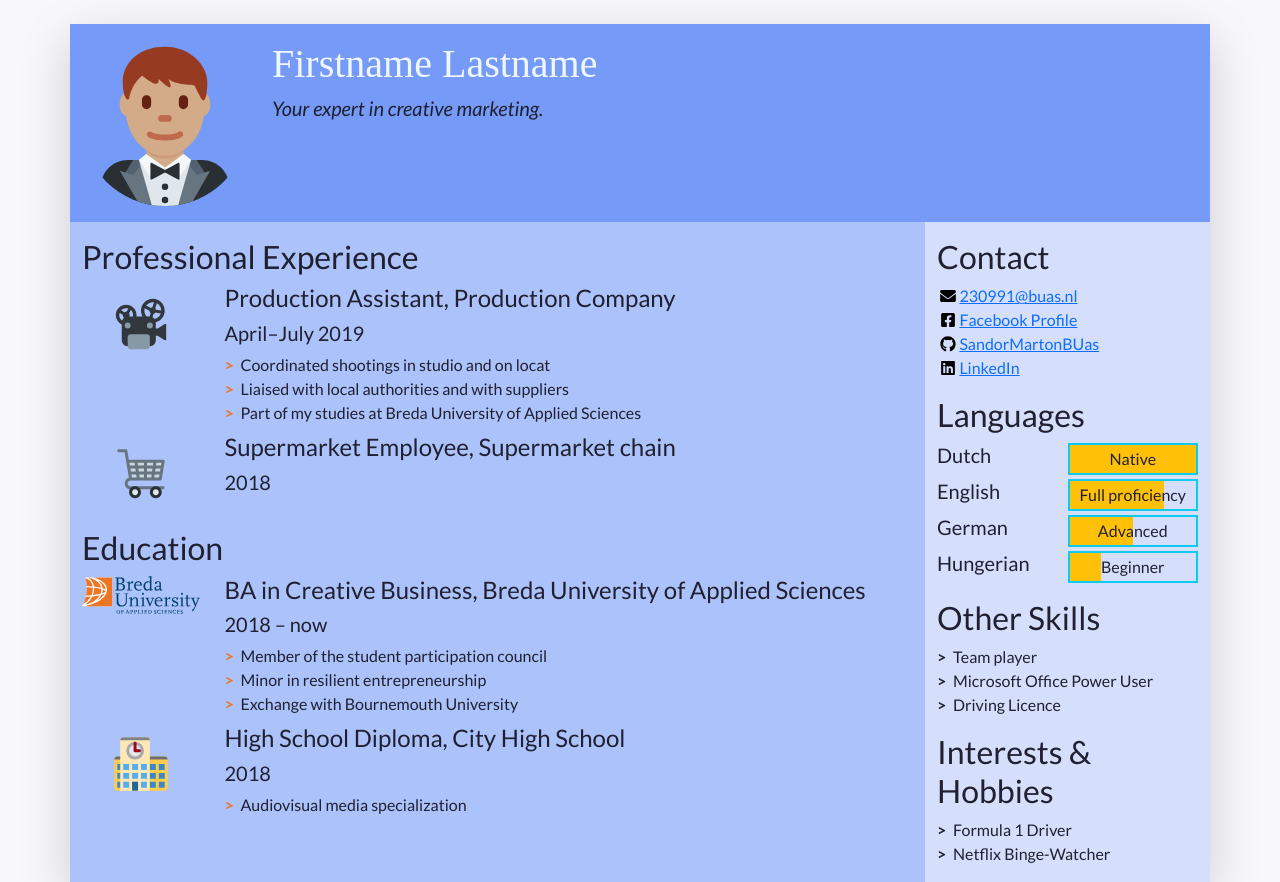
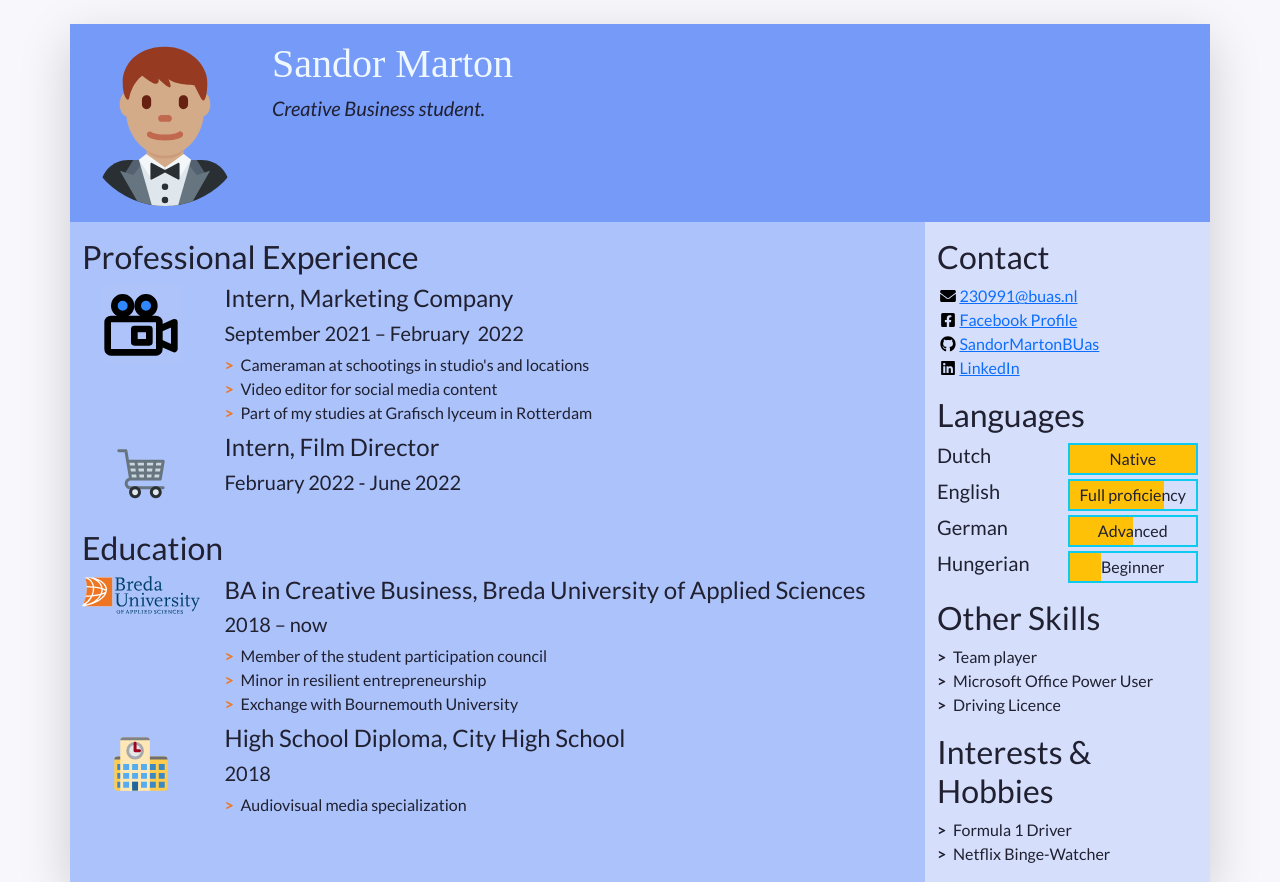
Before and after one commit to SandorMartonBUas/CV, a plain HTML site: page index.html in a window 1280 px wide. Shown: the top 882 px of the page. Drawn offline with nearby package versions, Linux system fonts and the light colour scheme; a web font is replaced by a local one.

Commit message:
changes employer

```diff
--- a/index.html
+++ b/index.html
@@ -51,8 +51,8 @@
           A container to wrap around your name and tagline. Full-width at small size, then columns of increasing size.
         -->
         <div class="col-12 col-sm-8 col-md-9 col-lg-10 my-3 header-content">
-          <h1 class="cv-font-name">Firstname Lastname</h1>
-          <h5 class="fst-italic tagline">Your expert in creative marketing.</h5>
+          <h1 class="cv-font-name">Sandor Marton</h1>
+          <h5 class="fst-italic tagline">Creative Business student.</h5>
         </div>
       </header>
 
@@ -83,16 +83,17 @@
               <li class="biography-item row mb-2">
                 <!-- We're using a grid inside a grid so we can align logos and text -->
                 <div class="logo-container col-3 col-sm-2 col-md-3 col-lg-2">
-                  <img class="biography-logo mw-100 d-block mx-auto" src="images/employers/projector.svg" alt="Company logo" width="80">
+                  <img class="biography-logo mw-100 d-block mx-auto" src="images/employers/videocamera.svg" alt="Company logo" width="80">
                 </div>
                 <div class="biography-contents col-9 col-sm-10 col-md-9 col-lg-10">
-                  <h4>Production Assistant, Production Company</h4>
-                  <h5>April&ndash;July 2019</h5>
+                  <h4>Intern, Marketing Company</h4>
+                  <h5>September 2021 – February&nbsp; 2022</h5>
                   <!-- Use the list below to talk about your achievements -->
                   <ul class="biography-details list-unstyled">
-                    <li>Coordinated shootings in studio and on locat</li>
-                    <li>Liaised with local authorities and with suppliers</li>
-                    <li>Part of my studies at Breda University of Applied Sciences</li>
+                    <li>Cameraman at schootings in studio's and locations&nbsp;</li>
+                    <li>Video editor for social media content &nbsp;&nbsp;</li>
+                    <li>Part of my studies at Grafisch lyceum in Rotterdam</li>
+
                   </ul>
                 </div>
               </li>
@@ -104,8 +105,8 @@
                   <img class="biography-logo mw-100 d-block mx-auto" src="images/employers/trolley.svg" alt="Company logo" width="80">
                 </div>
                 <div class="biography-contents col-9 col-sm-10 col-md-9 col-lg-10">
-                  <h4>Supermarket Employee, Supermarket chain</h4>
-                  <h5>2018</h5>
+                  <h4>Intern, Film Director</h4>
+                  <h5>February 2022 - June 2022 </h5>
                   <!-- This entry doesn't have a list of achievements, but you can copy-paste the one from above -->
                 </div>
               </li>
```
Also changed, not shown: images/employers/film.svg (added), images/employers/videocamera.svg (added), 2 other files.
